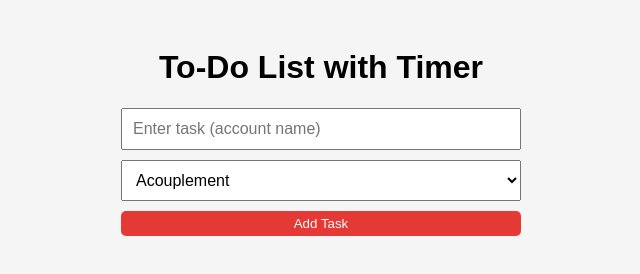
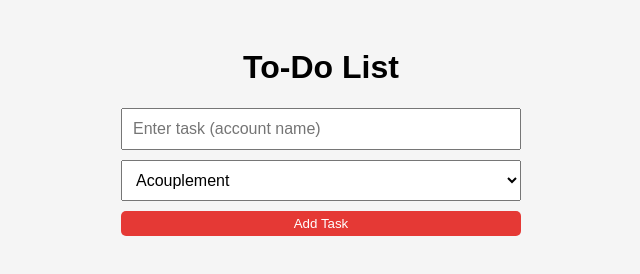
Before and after one commit to ov-lord/To-do-timer, a plain HTML site: page index.html in a window 1280 px wide. Shown: the whole page, without its empty margins (319-959 px from the left). Drawn offline with Linux system fonts and the light colour scheme.

Commit message:
Add files via upload

```diff
--- a/index.html
+++ b/index.html
@@ -3,12 +3,12 @@
 <head>
   <meta charset="UTF-8" />
   <meta name="viewport" content="width=device-width, initial-scale=1.0"/>
-  <title>To-Do List with Timer</title>
+  <title>To-Do List</title>
   <link rel="stylesheet" href="style.css" />
   <script type="module" src="script.js" defer></script>
 </head>
 <body>
-  <h1>To-Do List with Timer</h1>
+  <h1>To-Do List</h1>
 
   <div class="task-form">
     <input type="text" id="taskName" placeholder="Enter task (account name)" />
```
